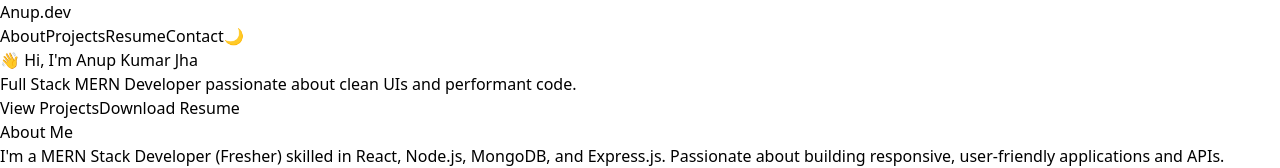
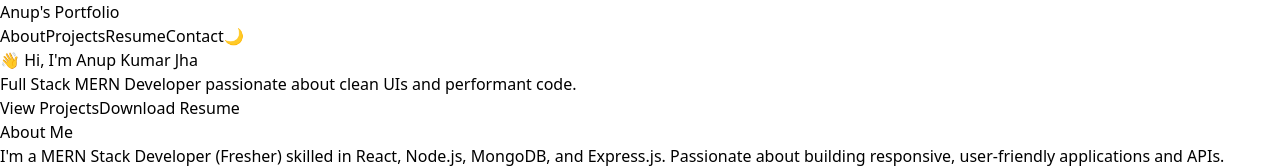
Before and after one commit to anup-jha26/anup-portfolio, a React (Vite) app: page / in a window 1280 px wide. Shown: the top 168 px of the page. Built offline with nearby package versions, Linux system fonts and the light colour scheme.

Commit message:
Updated this

```diff
--- a/src/components/Header.jsx
+++ b/src/components/Header.jsx
@@ -4,7 +4,7 @@
   return (
     <header className="bg-white dark:bg-gray-800 shadow sticky top-0 z-50">
       <div className="max-w-6xl mx-auto px-4 py-4 flex justify-between items-center">
-        <h1 className="text-2xl font-bold">Anup.dev</h1>
+        <h1 className="text-2xl font-bold">Anup's Portfolio</h1>
         <nav className="space-x-4">
           <a href="#about">About</a>
           <a href="#projects">Projects</a>
```
